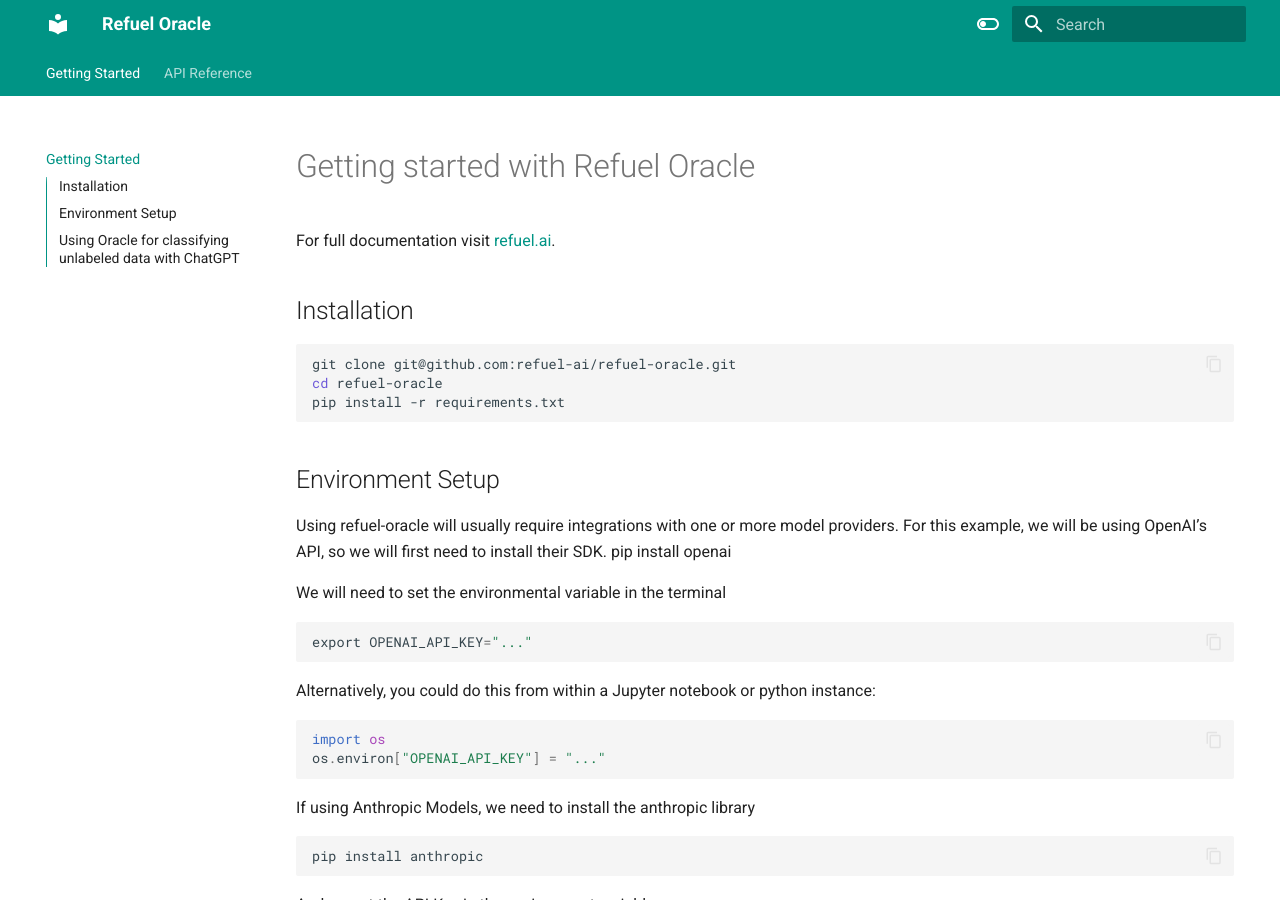
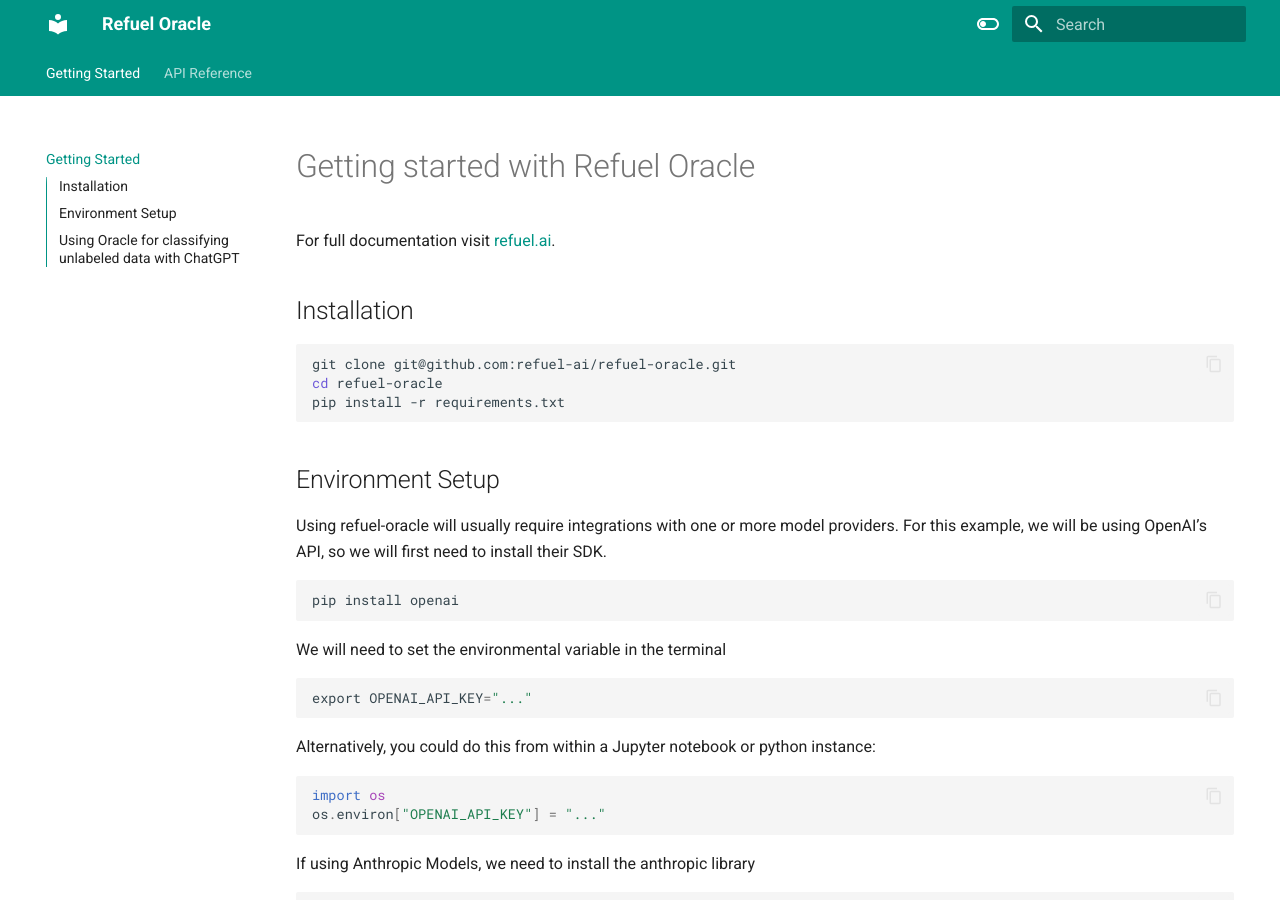
Before and after one commit to refuel-ai/autolabel, an MkDocs documentation site: the page built from docs/index.md, in a window 1280 px wide and 900 px high. Built offline with MkDocs 1.6.1 and Material for MkDocs 9.7.7, drawn with Linux system fonts in a browser that asks for light colours.

Commit message:
fix formatting in index.md, remove a no longer existing function from API.md

````diff
--- a/docs/index.md
+++ b/docs/index.md
@@ -12,8 +12,9 @@
 ## Environment Setup
 Using refuel-oracle will usually require integrations with one or more model providers.
 For this example, we will be using OpenAI’s API, so we will first need to install their SDK.
+``` py
 pip install openai
-
+```
 
 We will need to set the environmental variable in the terminal
 ``` py
````
Also changed, not shown: docs/api.md (+0 -6 lines).
